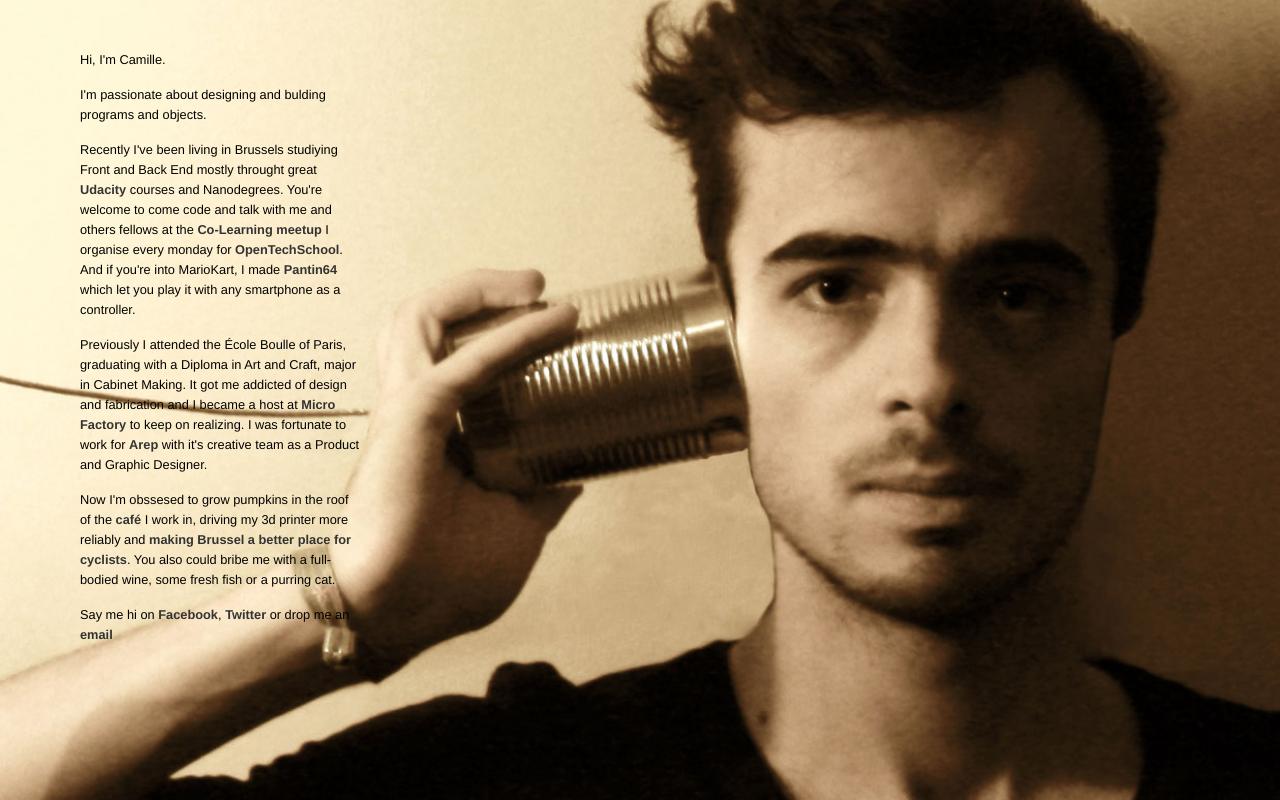
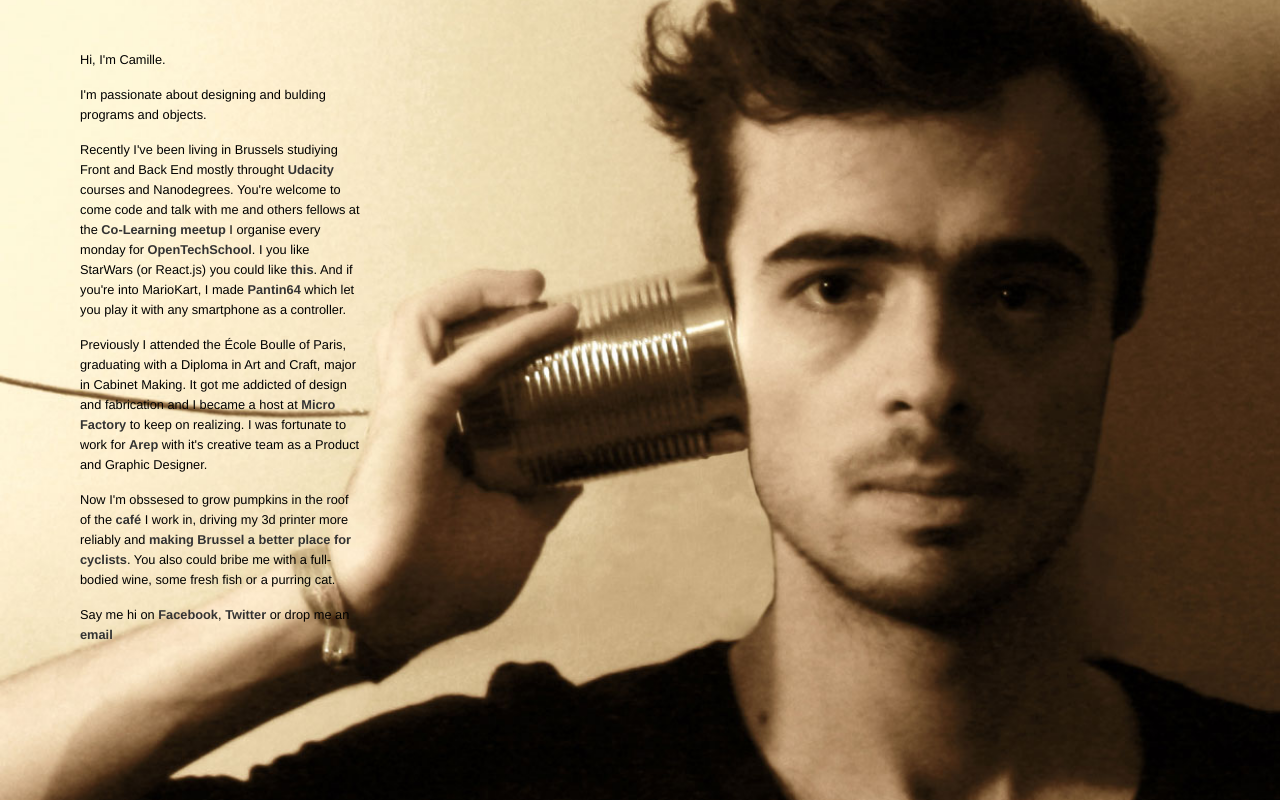
Before and after one commit to aziaziazi/aziaziazi.github.io, a plain HTML site: page index.html in a window 1280 px wide. Drawn offline with nearby package versions, Linux system fonts and the light colour scheme.

Commit message:
Update index.html

```diff
--- a/index.html
+++ b/index.html
@@ -24,8 +24,8 @@
     #about { width: 280px; padding: 50px 0 0 30px; margin: 0 auto 0 50px !important; }
     @media (max-width: 450px) {
       #about { position: relative; width: auto; padding: 20px; margin: 0 !important; }
-/*		background-image { opacity: 0.2; }
-*/		}
+/*    background-image { opacity: 0.2; }
+*/    }
     ::selection {
       background: white; /* WebKit/Blink Browsers */
 }
@@ -41,7 +41,7 @@
 <div id="about">
   <p><span>Hi, I'm Camille.</span></p>
   <p>I'm passionate about designing and bulding programs and objects.
-	<p>Recently I've been living in Brussels studiying Front and Back End mostly throught great <a href="https://www.udacity.com/">Udacity</a> courses and Nanodegrees. You're welcome to come code and talk with me and others fellows at the <a href="https://www.meetup.com/OpenTechSchool-Brussels/">Co-Learning meetup</a> I organise every monday for <a href="http://www.opentechschool.org/">OpenTechSchool</a>. And if you're into MarioKart, I made <a href="https://github.com/aziaziazi/Pantin64">Pantin64</a> which let you play it with any smartphone as a controller.
+  <p>Recently I've been living in Brussels studiying Front and Back End mostly throught <a href="https://www.udacity.com/">Udacity</a> courses and Nanodegrees. You're welcome to come code and talk with me and others fellows at the <a href="https://www.meetup.com/OpenTechSchool-Brussels/">Co-Learning meetup</a> I organise every monday for <a href="http://www.opentechschool.org/">OpenTechSchool</a>. I you like StarWars (or React.js) you could like <a href="http://camillegabrieli.com/swapi_browser/">this</a>. And if you're into MarioKart, I made <a href="https://github.com/aziaziazi/Pantin64">Pantin64</a> which let you play it with any smartphone as a controller.
   </p>
   <p>Previously I attended the École Boulle of Paris, graduating with a Diploma in Art and Craft, major in Cabinet Making. It got me addicted of design and fabrication and I became a host at <a href="https://microfactory.be/">Micro Factory</a> to keep on realizing. I was fortunate to work for <a href="http://www.arep.fr/">Arep</a> with it's creative team as a Product and Graphic Designer.
   </p>
```
Lines whose indentation alone changed are shown as unchanged.
